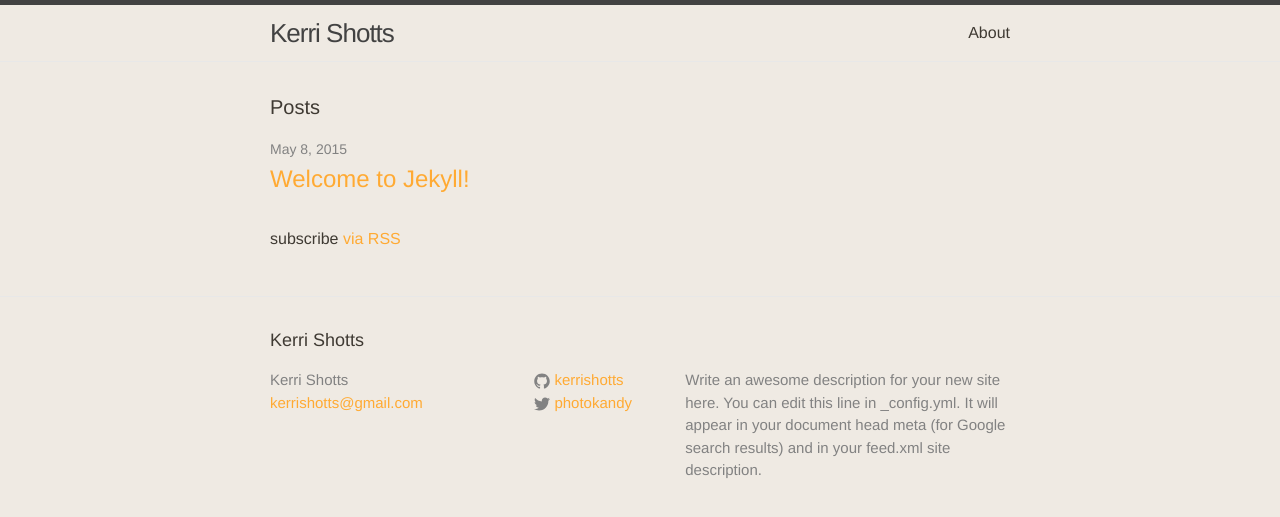
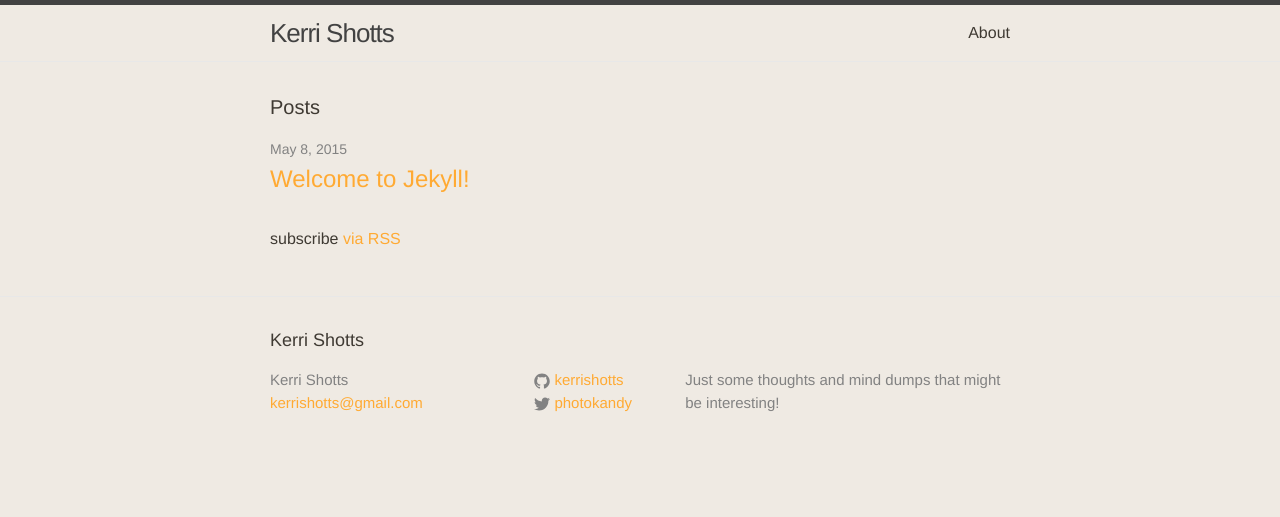
Before and after one commit to kerrishotts/kerrishotts.github.io, a Jekyll site: the page built from index.html, in a window 1280 px wide. Shown: the top 517 px of the page. Built offline with Jekyll 4.4.1, drawn with Linux system fonts in a browser that asks for light colours.

Commit message:
Updated _config.yml

```diff
--- a/_config.yml
+++ b/_config.yml
@@ -2,9 +2,7 @@
 title: Kerri Shotts
 email: kerrishotts@gmail.com
 description: > # this means to ignore newlines until "baseurl:"
-  Write an awesome description for your new site here. You can edit this
-  line in _config.yml. It will appear in your document head meta (for
-  Google search results) and in your feed.xml site description.
+  Just some thoughts and mind dumps that might be interesting!
 baseurl: "" # the subpath of your site, e.g. /blog/
 url: "http://yourdomain.com" # the base hostname & protocol for your site
 twitter_username: photokandy
```
